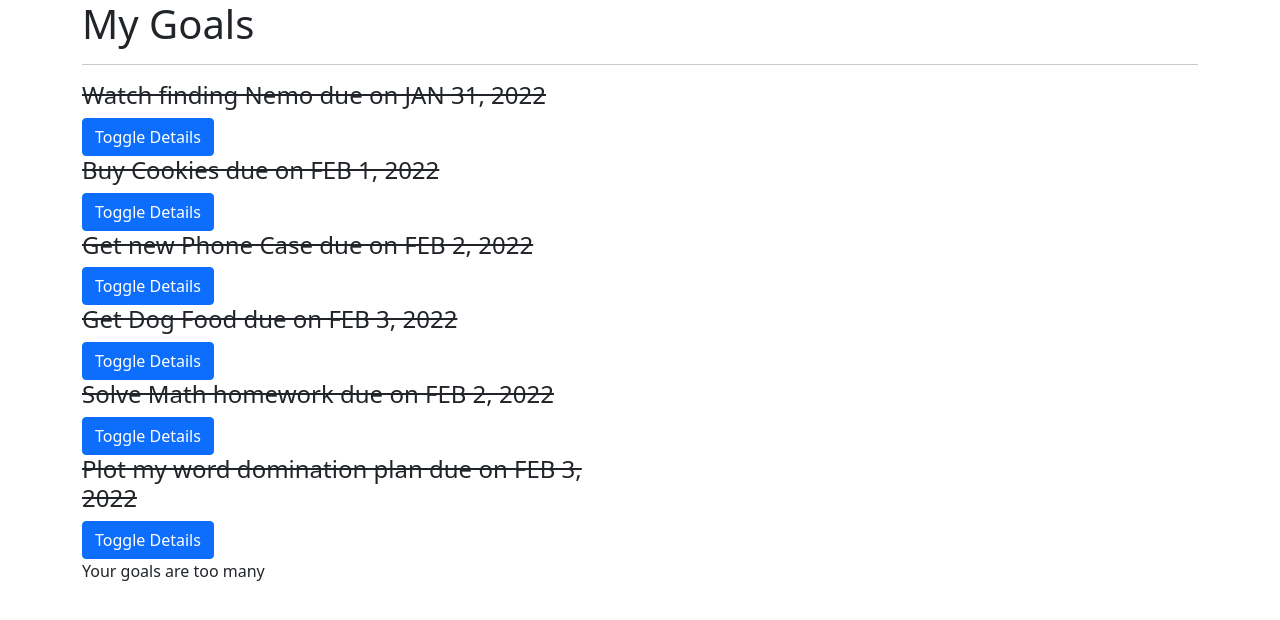
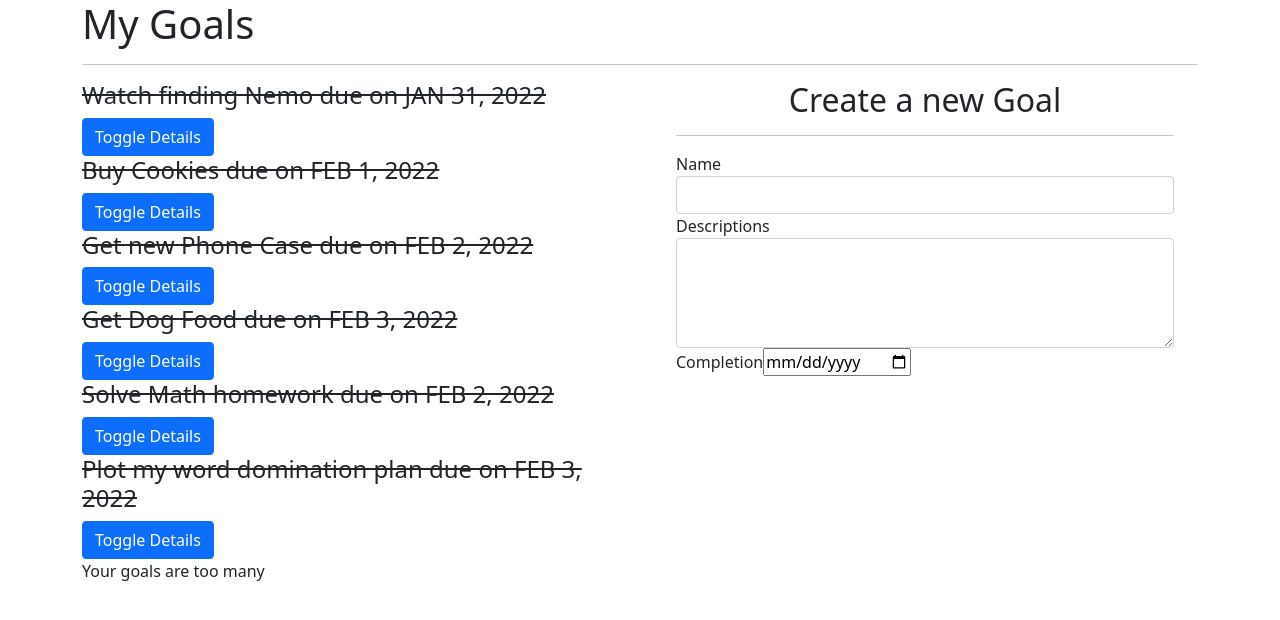
Before and after one commit to John-Kimani/Goals, an Angular app: page / in a window 1280 px wide. Shown: the top 620 px of the page. Built offline with nearby package versions, Linux system fonts and the light colour scheme.

Commit message:
nest form component of goal component for display, imports form module on app.ts to enable html form interaction

```diff
--- a/src/app/app.module.ts
+++ b/src/app/app.module.ts
@@ -1,5 +1,6 @@
 import { NgModule } from '@angular/core';
 import { BrowserModule } from '@angular/platform-browser';
+import { FormsModule } from '@angular/forms';
 
 import { AppRoutingModule } from './app-routing.module';
 import { AppComponent } from './app.component';
@@ -20,7 +21,8 @@ import { GoalFormComponent } from './goal-form/goal-form.component';
   ],
   imports: [
     BrowserModule,
-    AppRoutingModule
+    AppRoutingModule,
+    FormsModule
   ],
   providers: [],
   bootstrap: [AppComponent]
--- a/src/app/goal/goal.component.html
+++ b/src/app/goal/goal.component.html
@@ -14,6 +14,9 @@
                     <app-goal-detail  [goal]='goal' (isComplete) = 'deleteGoal($event,i)'></app-goal-detail>
                 </div>
             </div>
+        </div>
+        <div class="col-md-6">
+            <app-goal-form></app-goal-form>
         </div>
     </div>
     <p *ngIf="goals.length > 5">Your goals are too many</p>
```
